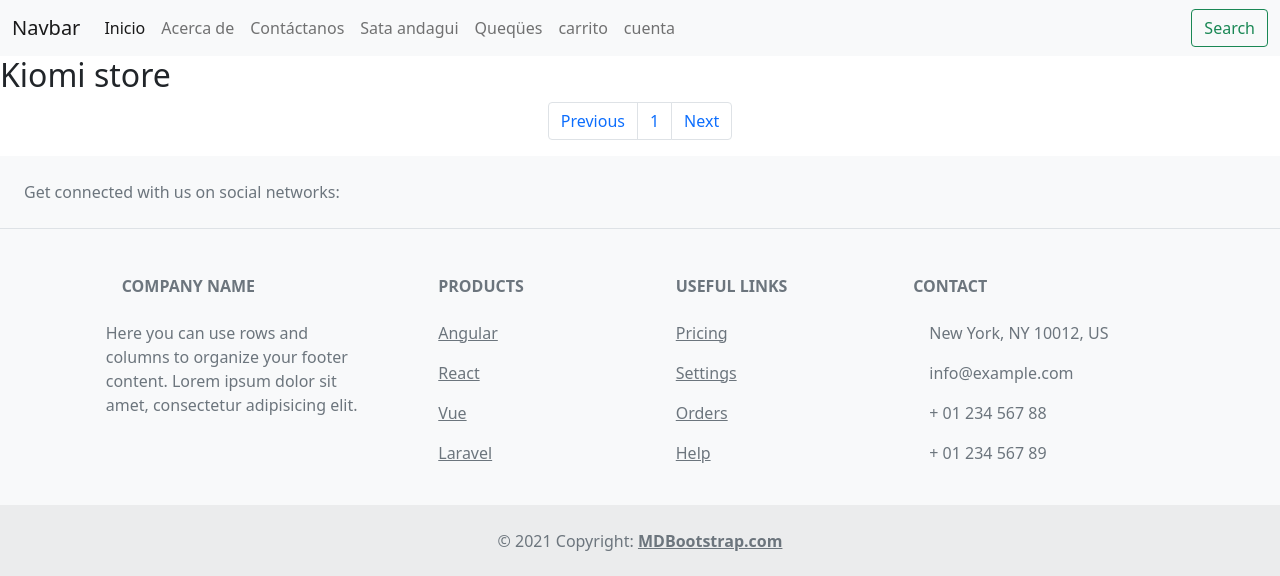
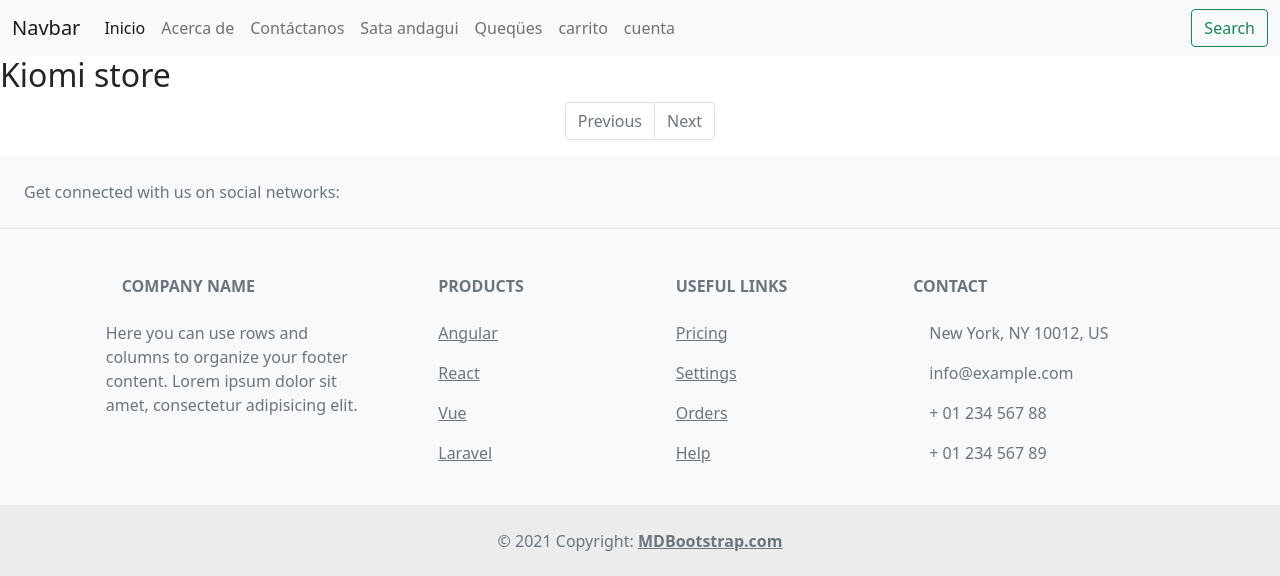
Before and after one commit to Monitel-IOT/kiomi-app, a Django app: page / in a window 1280 px wide. Shown: the top 576 px of the page. Run offline with Django 3.2, Linux system fonts and the light colour scheme; data that the repository does not hold is empty.

Commit message:
fix cursor pagination fix next prev

```diff
--- a/kiomi_app/static/css/main.css
+++ b/kiomi_app/static/css/main.css
@@ -4,3 +4,7 @@
 .card-product {
 	margin-bottom: 24px;
 }
+.page-item {
+	z-index: 999;
+	cursor: pointer;
+}
--- a/kiomi_app/static/js/components/Store.js
+++ b/kiomi_app/static/js/components/Store.js
@@ -57,8 +57,8 @@ new Vue({
       .then((products) => {
         this.dbProducts = products.results})
     },
-    loadCurrentPage(){
-      this.currentPage -= 1
+    loadCurrentPage(page){
+      this.currentPage = page
       api.getProducts(this.currentPage)
       .then((products) => {
         this.dbProducts = products.results})
--- a/kiomi_app/templates/products/store.html
+++ b/kiomi_app/templates/products/store.html
@@ -17,13 +17,13 @@
 
 		<nav aria-label="Page navigation example">
 			<ul class="pagination justify-content-center">
-				<li class="page-item" >
+				<li class="page-item" v-bind:class="[currentPage===1 ? 'disabled' :'']">
 					<a class="page-link" tabindex="-1" aria-disabled="true" @click="loadPrev()" >Previous</a>
 				</li>
-				<li class="page-item" >
-					<a class="page-item page-link" >[[currentPage]]</a>
+				<li class="page-item" v-for="page in arrPages" v-bind:class="[currentPage===page ? 'active' :'']">
+					<a class="page-link" @click="loadCurrentPage(page)">[[page]]</a>
 				</li>
-				<li class="page-item">
+				<li class="page-item" v-bind:class="[totalPages===currentPage ? 'disabled' :'']">
 					<a class="page-link" @click="loadNext()">Next</a>
 				</li>
 			</ul>
```
Also changed, not shown: kiomi_app/static/images/avena2.jpg (added), kiomi_app/static/images/avena2_xPCfdGk.jpg (added), kiomi_app/static/images/avena3.jpg (added), kiomi_app/static/images/avena3_MQEb1jz.jpg (added), kiomi_app/static/images/fresa1.jpg (added), kiomi_app/static/images/fresa1_KP9e6hl.jpg (added).
